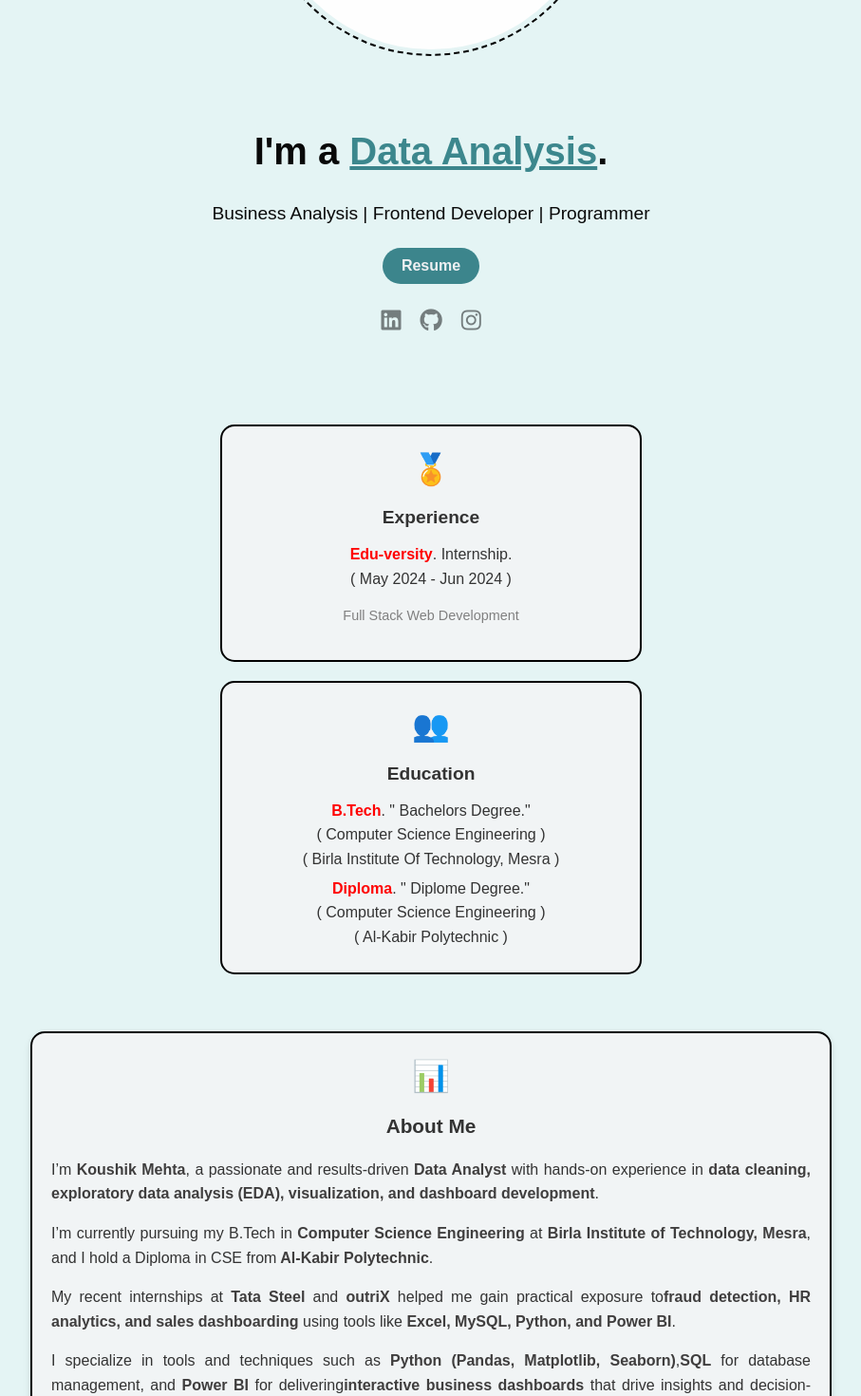
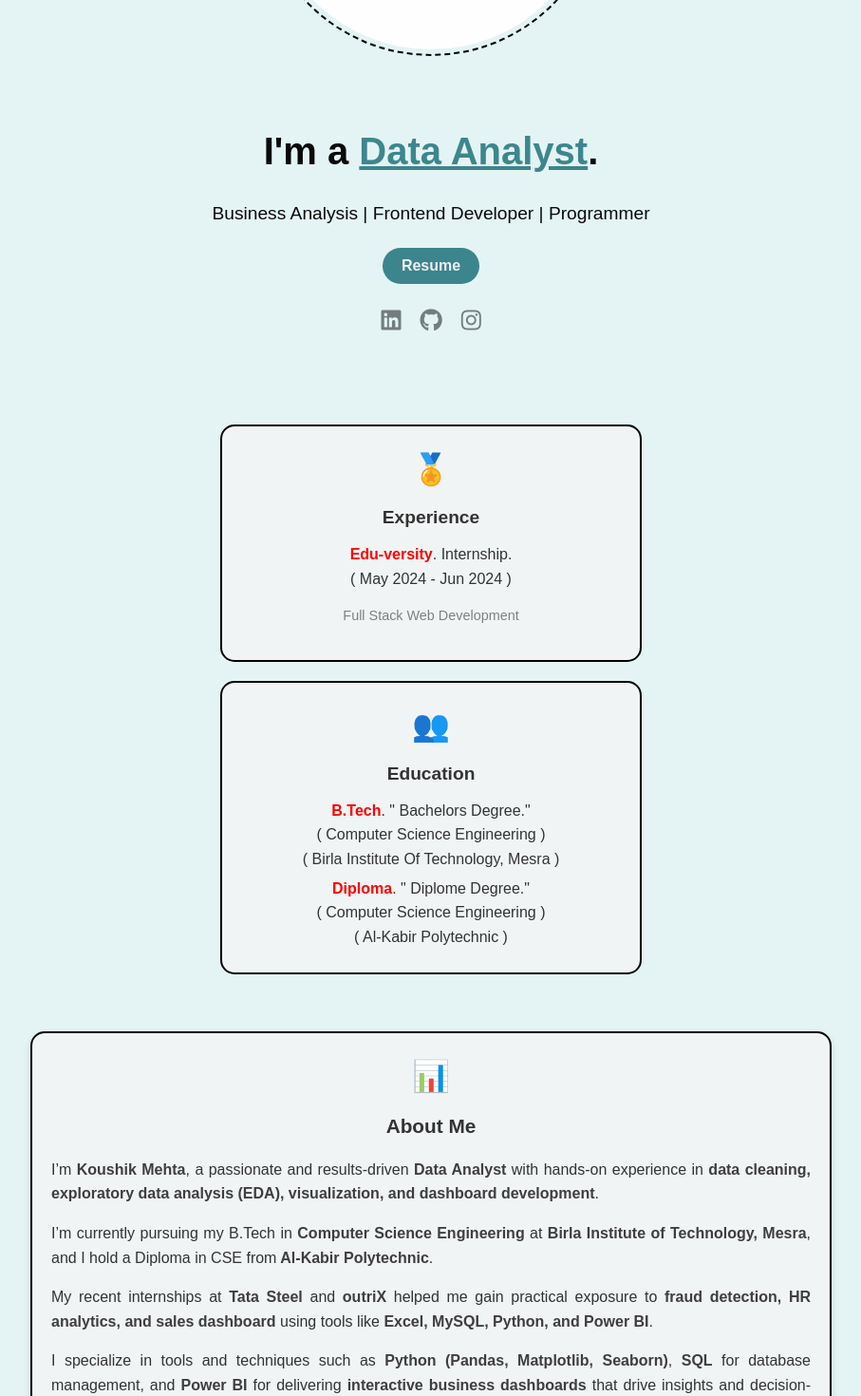
Before and after one commit to KoushikMehta31/Personal_Portfolio, a React (Vite) app: page / in a window 1280 px wide. Shown: the part 480-1950 px from the top of the page at 95% size, without its empty margins (186-1093 px from the left). Built offline with nearby package versions, Linux system fonts and the light colour scheme.

Commit message:
Update Home.jsx

```diff
--- a/src/Components/Home/Home.jsx
+++ b/src/Components/Home/Home.jsx
@@ -10,7 +10,7 @@
       <img src="/Images/Me.avif" className="img-fluid about-image" alt="images"></img>
       <div className="home-container">
       <h1>
-        I'm a <span className="Highlight">Data Analysis</span>.
+        I'm a <span className="Highlight">Data Analyst</span>.
       </h1>
       <p className="home-description">
         Business Analysis | Frontend Developer | Programmer
@@ -45,14 +45,11 @@
   </p>
 
   <p>
-    My recent internships at <strong>Tata Steel</strong> and <strong>outriX</strong> helped me gain practical exposure to
-    <strong>fraud detection, HR analytics, and sales dashboarding</strong> using tools like <strong>Excel, MySQL, Python, and Power BI</strong>.
+    My recent internships at <strong>Tata Steel</strong> and <strong>outriX</strong> helped me gain practical exposure to<strong> fraud detection, HR analytics, and sales dashboard</strong> using tools like <strong>Excel, MySQL, Python, and Power BI</strong>.
   </p>
 
   <p>
-    I specialize in tools and techniques such as <strong>Python (Pandas, Matplotlib, Seaborn)</strong>,
-    <strong>SQL</strong> for database management, and <strong>Power BI</strong> for delivering
-    <strong>interactive business dashboards</strong> that drive insights and decision-making.
+    I specialize in tools and techniques such as <strong>Python (Pandas, Matplotlib, Seaborn)</strong>,<strong> SQL</strong> for database management, and <strong>Power BI</strong> for delivering<strong> interactive business dashboards</strong> that drive insights and decision-making.
   </p>
 
   <p>
@@ -60,8 +57,7 @@
   </p>
 
   <p>
-    With a <strong>problem-solving mindset</strong>, a growing portfolio of real-world data projects, and certifications in
-    <strong>Data Analytics</strong> and <strong>Machine Learning</strong>, I am eager to contribute to data-driven environments and unlock business value through analytics.
+    With a <strong>problem-solving mindset</strong>, a growing portfolio of real-world data projects, and certifications in<strong> Data Analytics</strong> and <strong>Machine Learning</strong>, I am eager to contribute to data-driven environments and unlock business value through analytics.
   </p>
 </div>
 
```
